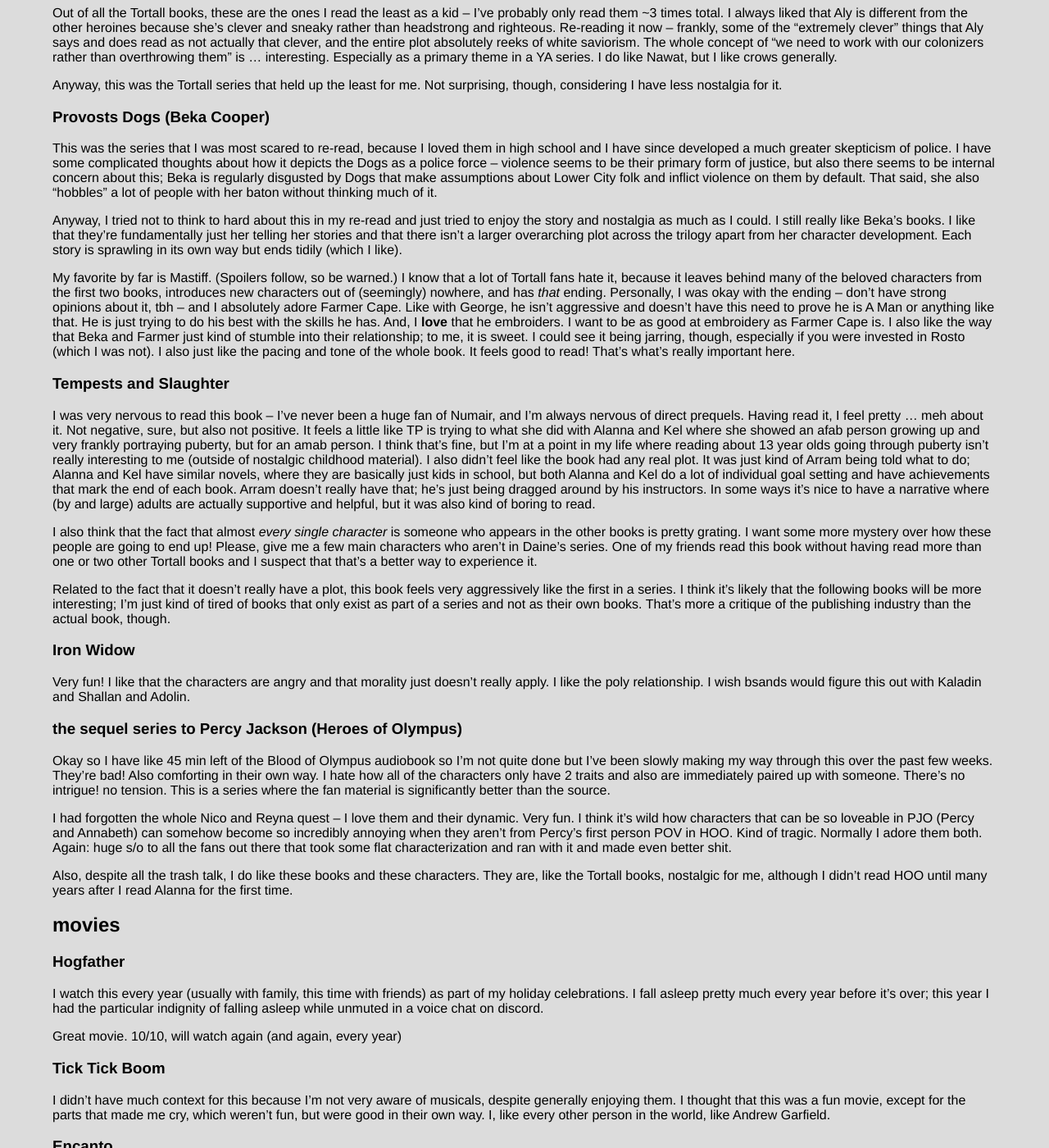
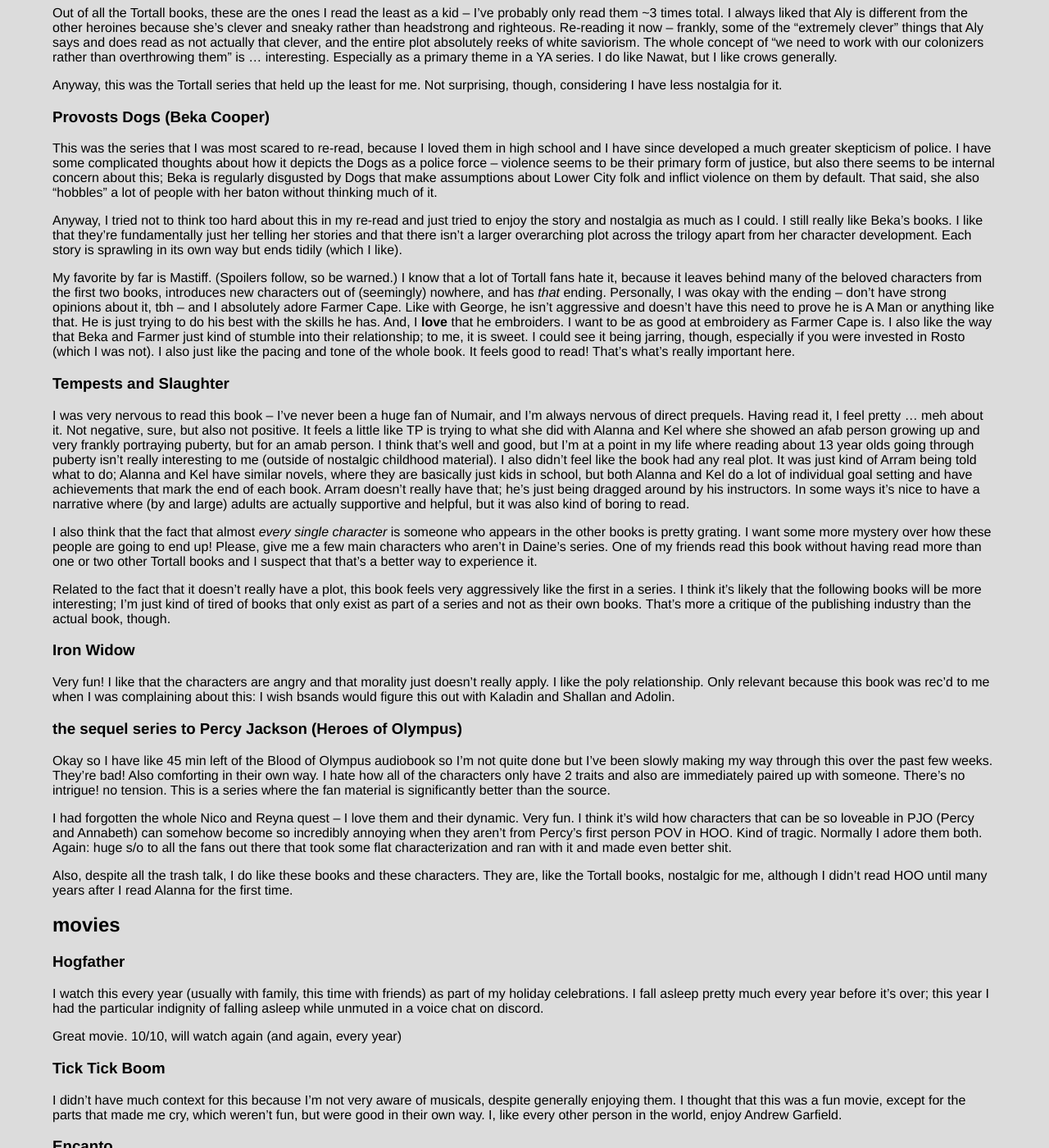
Before and after one commit to radicula/radicula.github.io, a Jekyll site: the page built from _posts/weblog/2022-01-12-media-roundup.md, in a window 1280 px wide and 1400 px high, scrolled down 363 px. Shown: the whole window at 82% size. Built offline with Jekyll 4.4.1, drawn with Linux system fonts in a browser that asks for light colours; some of the changed text lies outside the part shown.

Commit message:
Fix wording & typos

```diff
--- a/_posts/weblog/2022-01-12-media-roundup.md
+++ b/_posts/weblog/2022-01-12-media-roundup.md
@@ -25,7 +25,7 @@
 I have some complicated thoughts about how it depicts the Dogs as a police force -- violence seems to be their primary form of justice, but also there seems to be internal concern about this;
 Beka is regularly disgusted by Dogs that make assumptions about Lower City folk and inflict violence on them by default. That said, she also "hobbles" a lot of people with her baton without thinking much of it.
 
-Anyway, I tried not to think to hard about this in my re-read and just tried to enjoy the story and nostalgia as much as I could. I still really like Beka's books.
+Anyway, I tried not to think too hard about this in my re-read and just tried to enjoy the story and nostalgia as much as I could. I still really like Beka's books.
 I like that they're fundamentally just her telling her stories and that there isn't a larger overarching plot across the trilogy apart from her character development.
 Each story is sprawling in its own way but ends tidily (which I like).
 
@@ -41,7 +41,7 @@
 
 I was very nervous to read this book -- I've never been a huge fan of Numair, and I'm always nervous of direct prequels. Having read it, I feel pretty ... meh about it.
 Not negative, sure, but also not positive. It feels a little like TP is trying to what she did with Alanna and Kel where she showed an afab person growing up and very frankly portraying puberty, but for an amab person.
-I think that's fine, but I'm at a point in my life where reading about 13 year olds going through puberty isn't really interesting to me (outside of nostalgic childhood material).
+I think that's well and good, but I'm at a point in my life where reading about 13 year olds going through puberty isn't really interesting to me (outside of nostalgic childhood material).
 I also didn't feel like the book had any real plot. It was just kind of Arram being told what to do; Alanna and Kel have similar novels, where they are basically just kids in school, but both Alanna and Kel do a lot of individual goal setting and have achievements that mark the end of each book.
 Arram doesn't really have that; he's just being dragged around by his instructors. In some ways it's nice to have a narrative where (by and large) adults are actually supportive and helpful, but it was also kind of boring to read.
 
@@ -53,7 +53,7 @@
 
 ### Iron Widow
 
-Very fun! I like that the characters are angry and that morality just doesn't really apply. I like the poly relationship. I wish bsands would figure this out with Kaladin and Shallan and Adolin.
+Very fun! I like that the characters are angry and that morality just doesn't really apply. I like the poly relationship. Only relevant because this book was rec'd to me when I was complaining about this: I wish bsands would figure this out with Kaladin and Shallan and Adolin.
 
 ### the sequel series to Percy Jackson (Heroes of Olympus)
 
@@ -77,7 +77,7 @@
 ### Tick Tick Boom
 
 I didn't have much context for this because I'm not very aware of musicals, despite generally enjoying them. I thought that this was a fun movie, except for the parts that made me cry, which weren't fun, but were good in their own way.
-I, like every other person in the world, like Andrew Garfield.
+I, like every other person in the world, enjoy Andrew Garfield.
 
 ### Encanto
 
@@ -103,8 +103,8 @@
 ### Hawkeye (the series)
 
 Okay, so I _loved_ the classic David Aja comics. Pizza dog, all that. I read them in high school and still have the copies I bought then (which, if you know how many times I've moved since then, will mean a lot to you).
-Seeing scenes in the show that were pulled almost directly from the comics made me very happy. (Side note: apparently David Aja hasn't even seen the show, which is wild to me. If I were making a hawkeye show I would have paid good money to get David Aja involved).
-I also like Kate and Clint's dynamic and Yelena is (as ever) wonderful. Looking forward to getting more content from Kate and Yelena, for sure.
+Seeing scenes in the show that were pulled almost directly from the comics made me very happy. (Side note: apparently David Aja hasn't even seen the show, which is wild to me. If I were making a hawkeye show I would have paid good money to get David Aja involved.)
+I also like Kate and Clint's dynamic and Yelena is (as ever) wonderful. Looking forward to getting more content about Kate and Yelena, for sure.
 
 Disclaimer: I don't pay for MCU content and cannot recommend that you do, either. Didney doesn't need any more cash.
 
@@ -120,7 +120,7 @@
 
 ### Witcher season 2
 
-I skimmed this and only watched Joey Batey's scenes. I don't know what happened but the mouse part was kind of funny.
+I skimmed this and only watched Joey Batey's scenes. I would like to watch a show that is just Jaskier and Geralt and Ciri and Yennefer doing hijinks (no murder).
 
 ### Star Trek: Discovery season 4
 
```
